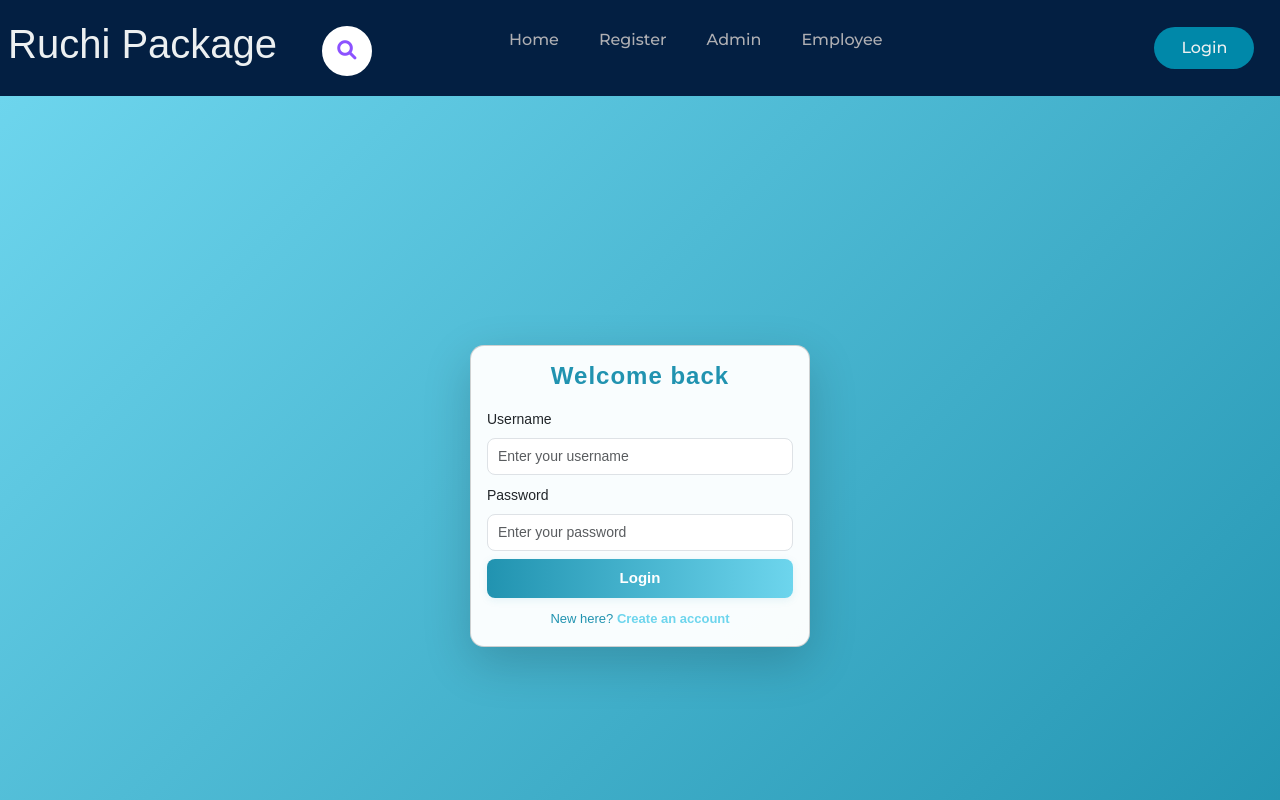
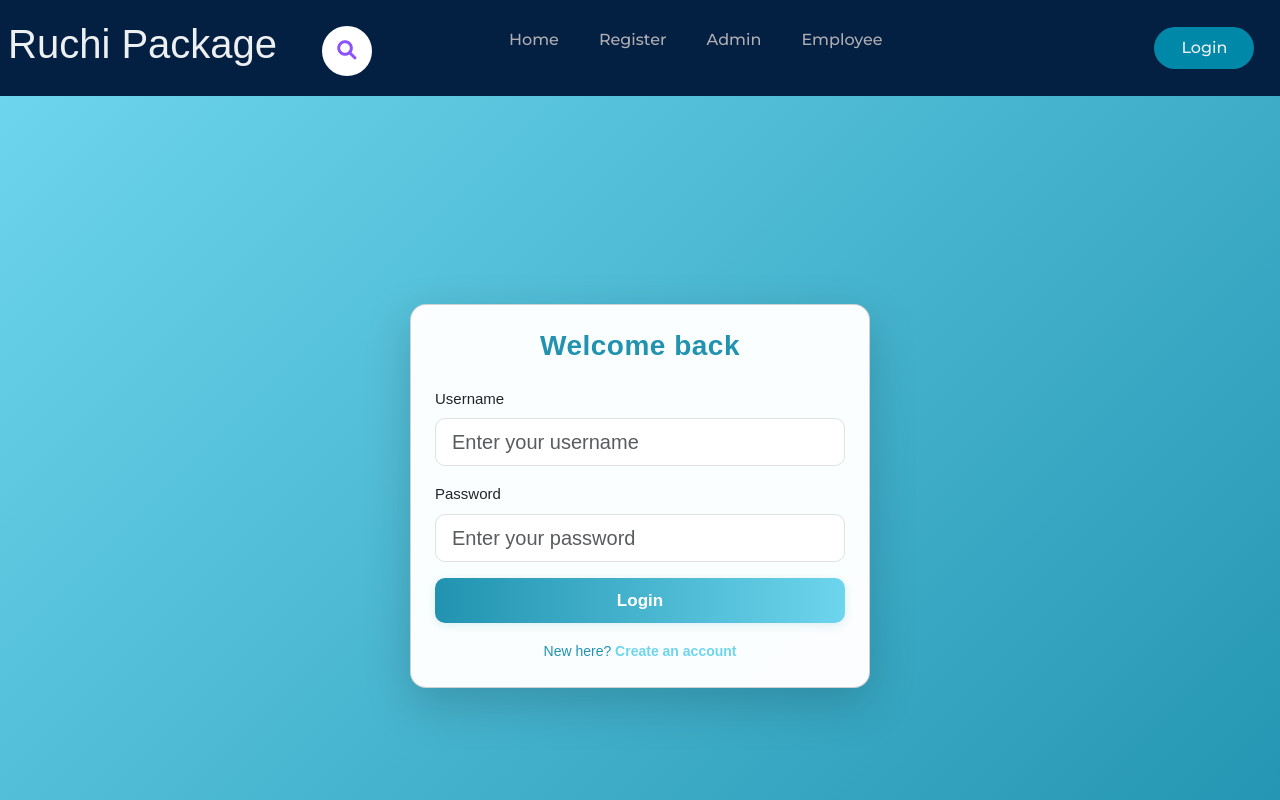
Before and after one commit to Ranjuna120/Package-Delivery-Management-System, a React (Create React App) app in the folder frontend/: page /CustomerLogin in a window 1280 px wide. Shown: the top 800 px of the page. Built offline with nearby package versions, Linux system fonts and the light colour scheme.

Commit message:
Update CustomerLogin.js

```diff
--- a/frontend/src/compoments/Login/CustomerLogin.js
+++ b/frontend/src/compoments/Login/CustomerLogin.js
@@ -37,34 +37,34 @@ const CustomerLogin = () => {
       alignItems: 'center',
       justifyContent: 'center'
     }}>
-      <div className="card shadow-lg p-3" style={{ maxWidth: 340, width: '100%', borderRadius: 14, background: 'rgba(255,255,255,0.97)' }}>
-        <h4 className="text-center mb-3" style={{ fontWeight: 700, letterSpacing: 1, color: '#2193b0' }}>Welcome back</h4>
+      <div className="card shadow-lg p-4" style={{ maxWidth: 460, width: '100%', borderRadius: 16, background: 'rgba(255,255,255,0.98)' }}>
+        <h3 className="text-center mb-4" style={{ fontWeight: 700, letterSpacing: 0.5, color: '#2193b0' }}>Welcome back</h3>
         <form onSubmit={handleSubmit} autoComplete="off">
-          <div className="mb-2">
-            <label className="form-label" style={{ fontWeight: 500, fontSize: 14 }}>Username</label>
-            <input type="text" className="form-control" placeholder="Enter your username" value={username} onChange={e => setUsername(e.target.value)} required style={{ borderRadius: 8, fontSize: 14, padding: '7px 10px' }} />
+          <div className="mb-3">
+            <label className="form-label" style={{ fontWeight: 500, fontSize: 15 }}>Username</label>
+            <input type="text" className="form-control form-control-lg" placeholder="Enter your username" value={username} onChange={e => setUsername(e.target.value)} required style={{ borderRadius: 10 }} />
           </div>
-          <div className="mb-2">
-            <label className="form-label" style={{ fontWeight: 500, fontSize: 14 }}>Password</label>
-            <input type="password" className="form-control" placeholder="Enter your password" value={password} onChange={e => setPassword(e.target.value)} required style={{ borderRadius: 8, fontSize: 14, padding: '7px 10px' }} />
+          <div className="mb-3">
+            <label className="form-label" style={{ fontWeight: 500, fontSize: 15 }}>Password</label>
+            <input type="password" className="form-control form-control-lg" placeholder="Enter your password" value={password} onChange={e => setPassword(e.target.value)} required style={{ borderRadius: 10 }} />
           </div>
-          {error && <div className="alert alert-danger py-2 mb-2 text-center" style={{ fontSize: 13 }}>{error}</div>}
+          {error && <div className="alert alert-danger py-2 mb-3 text-center" style={{ fontSize: 14 }}>{error}</div>}
           <button type="submit" className="btn w-100" disabled={loading} style={{
             fontWeight: 600,
-            fontSize: 15,
+            fontSize: 17,
             background: 'linear-gradient(90deg, #2193b0 0%, #6dd5ed 100%)',
             color: '#fff',
             border: 'none',
-            borderRadius: 8,
-            boxShadow: '0 2px 8px rgba(33,147,176,0.10)',
+            borderRadius: 10,
+            boxShadow: '0 2px 10px rgba(33,147,176,0.15)',
             transition: 'background 0.3s',
-            padding: '8px 0'
+            padding: '10px 0'
           }}>
             {loading ? 'Signing in...' : 'Login'}
           </button>
         </form>
-        <div className="text-center mt-2">
-          <span style={{ color: '#2193b0', fontSize: 13 }}>New here? <a href="/Regi" className="text-decoration-none" style={{ color: '#6dd5ed', fontWeight: 600 }}>Create an account</a></span>
+        <div className="text-center mt-3">
+          <span style={{ color: '#2193b0', fontSize: 14 }}>New here? <a href="/Regi" className="text-decoration-none" style={{ color: '#6dd5ed', fontWeight: 600 }}>Create an account</a></span>
         </div>
       </div>
     </div>
```
